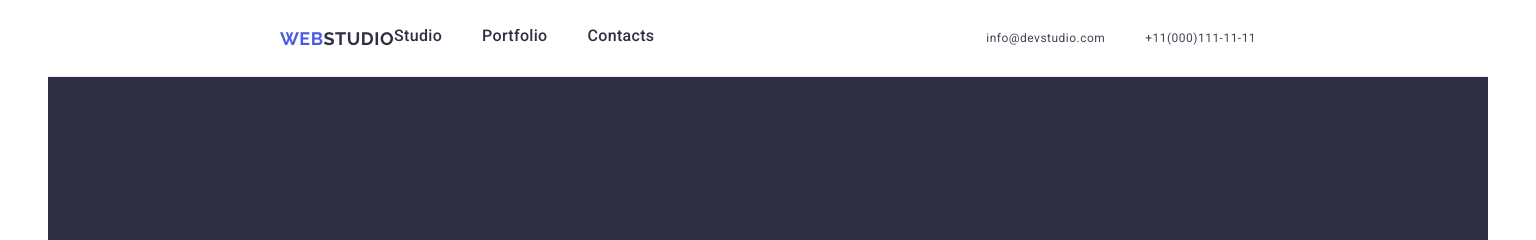
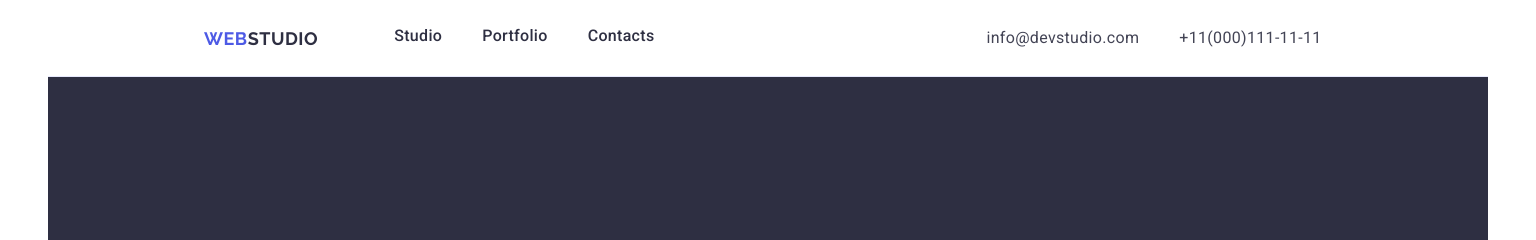
Before and after one commit to fuaterbey/goit-markup-hw-06, a plain HTML site: page index.html in a window 1536 px wide. Shown: the top 240 px of the page. Drawn offline with nearby package versions, Linux system fonts and the light colour scheme.

Commit message:
Updating responsivity.

```diff
--- a/css/styles.css
+++ b/css/styles.css
@@ -1968,16 +1968,18 @@ footer {
     display: flex;
     gap: 0px;
     padding: 24px 156px;
-    align-items: center;
+    justify-content:left ;
     background-color: #FFFFFF;
     border-bottom: 1px solid #E7E9FC;
+
 }
 
 
 .webstudio {
     display: flex;
     gap: 0px;
-    padding: 0px 0px 0px 0px;
+    padding: 0px 76px 0px 0px;
+
 }
 
 .web {
@@ -1985,6 +1987,7 @@ footer {
     font-family: "Raleway";
     font-weight: 700;
     font-size: 18px;
+    line-height: 1.167;
     text-decoration: none;
     letter-spacing: 0.03em;
  }
@@ -2023,6 +2026,7 @@ footer {
     list-style: none;
     padding-right: 332px;
     line-height: 1.5;
+
 }
 
 .menu .link {
@@ -2070,9 +2074,14 @@ footer {
 }
 
 .address .link {
+    font-family: "Roboto";
     color: #434455;
     text-decoration: none;
     font-style: normal;
+    font-weight: 400;
+    font-size: 16px;
+    line-height: 1.5;
+    letter-spacing: 0.02em;
 }
 
 .address .link:hover,
```
